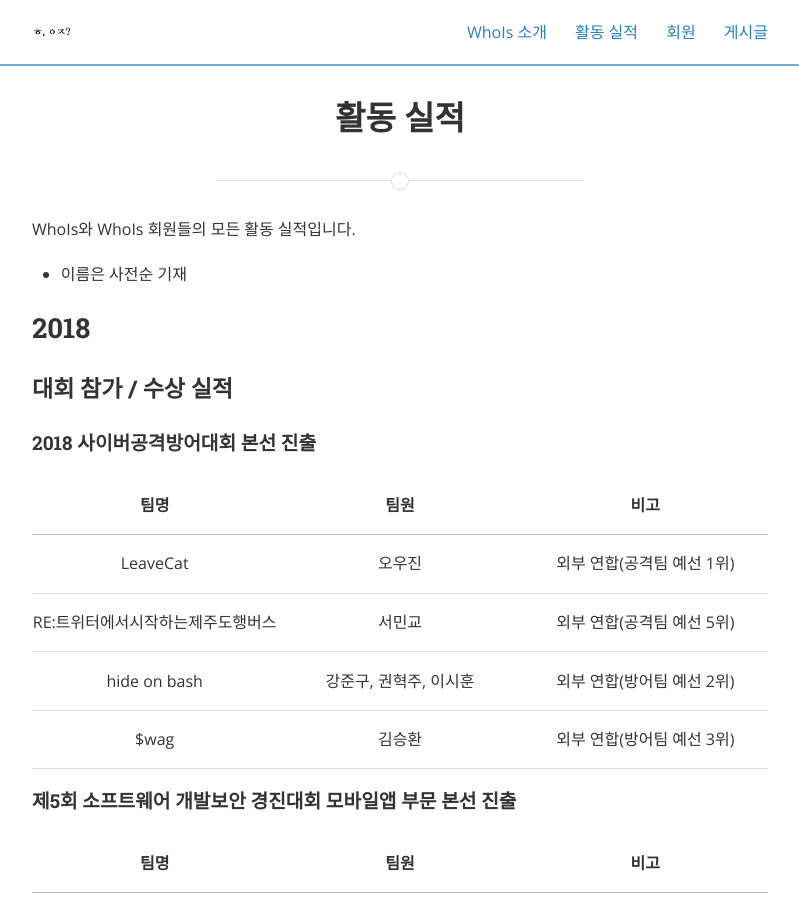
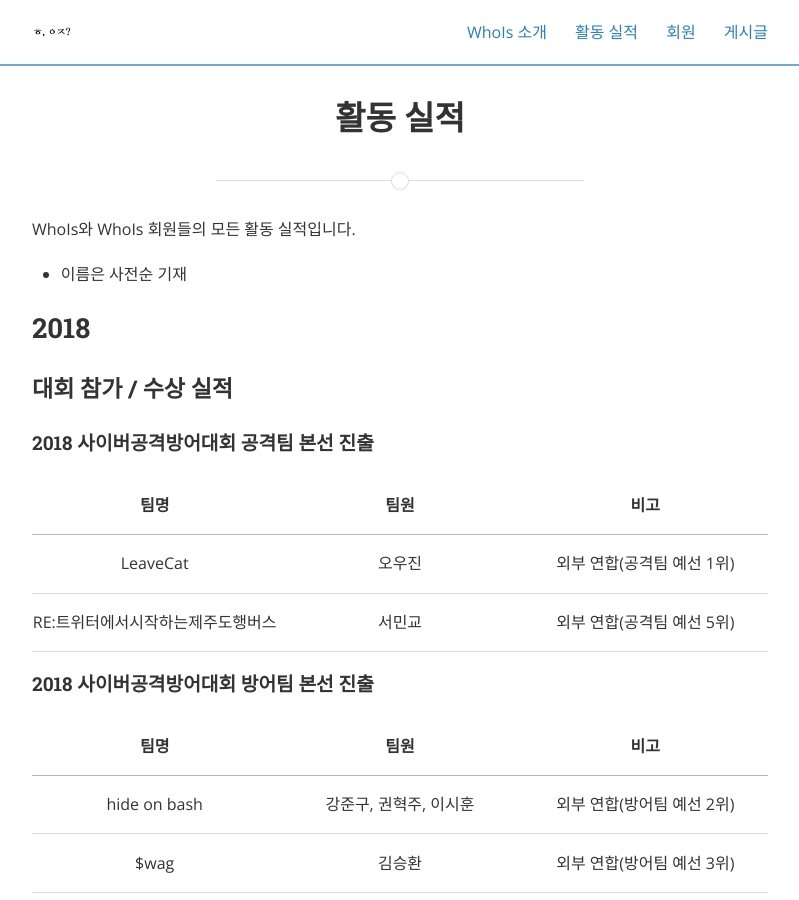
Before and after one commit to ajou-whois/ajou-whois.github.io, a Jekyll site: the page built from achievement.md, in a window 1280 px wide and 900 px high. Shown: the whole window, without its empty margins (240-1039 px from the left). Built offline with Jekyll 4.4.1, drawn with Linux system fonts in a browser that asks for light colours; nearby versions of some CDN libraries.

Commit message:
실적 업데이트
사이버공격방어대회 공격팀 방어팀 분리

```diff
--- a/achievement.md
+++ b/achievement.md
@@ -12,12 +12,17 @@ WhoIs와 WhoIs 회원들의 모든 활동 실적입니다.
 
 ### 대회 참가 / 수상 실적
 
-#### 2018 사이버공격방어대회 본선 진출
+#### 2018 사이버공격방어대회 공격팀 본선 진출
 
 | 팀명 | 팀원 | 비고 |
 |:-:|:-:|:-:|
 | LeaveCat | 오우진 | 외부 연합(공격팀 예선 1위) |
 | RE:트위터에서시작하는제주도행버스 | 서민교 | 외부 연합(공격팀 예선 5위) |
+
+#### 2018 사이버공격방어대회 방어팀 본선 진출
+
+| 팀명 | 팀원 | 비고 |
+|:-:|:-:|:-:|
 | hide on bash | 강준구, 권혁주, 이시훈 | 외부 연합(방어팀 예선 2위) |
 | $wag | 김승환 | 외부 연합(방어팀 예선 3위) |
 
```
